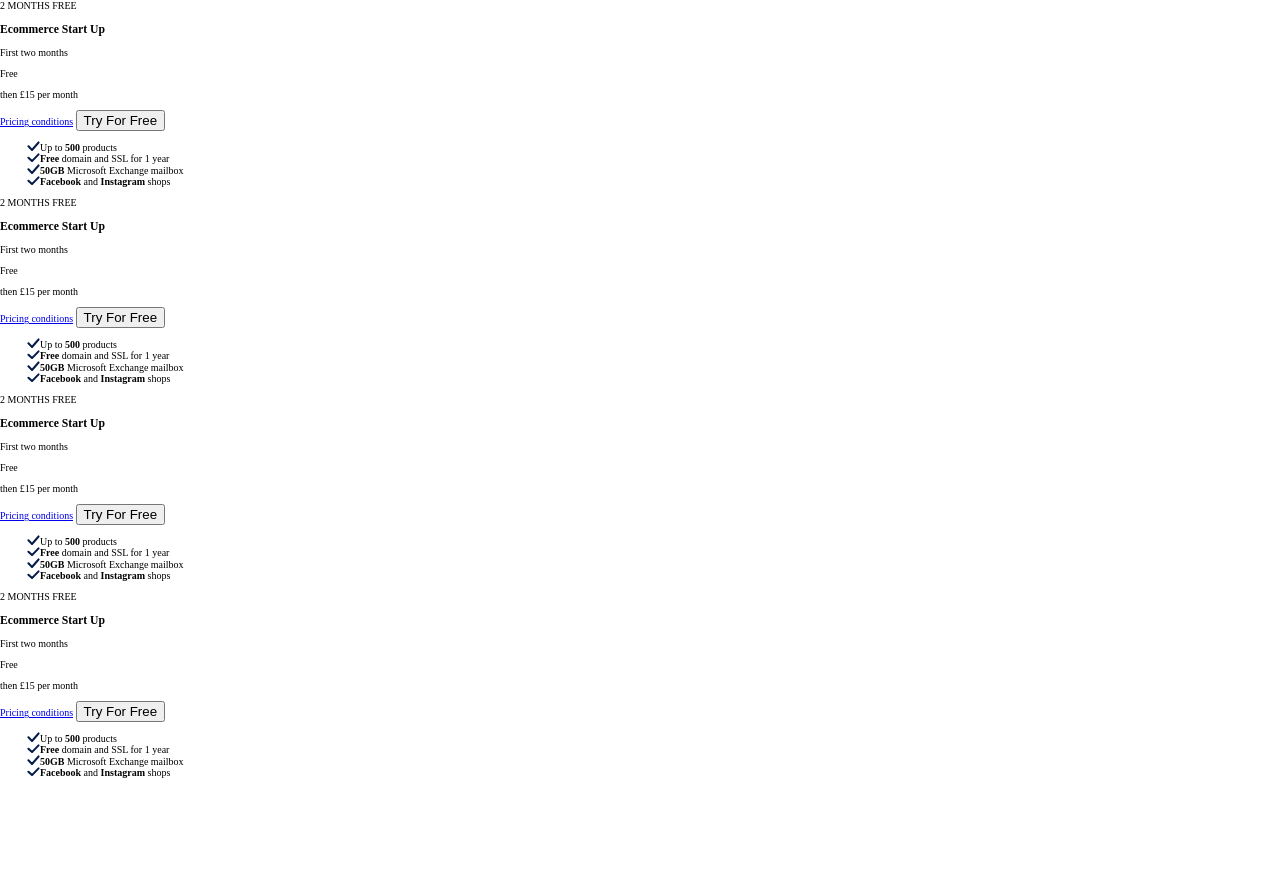
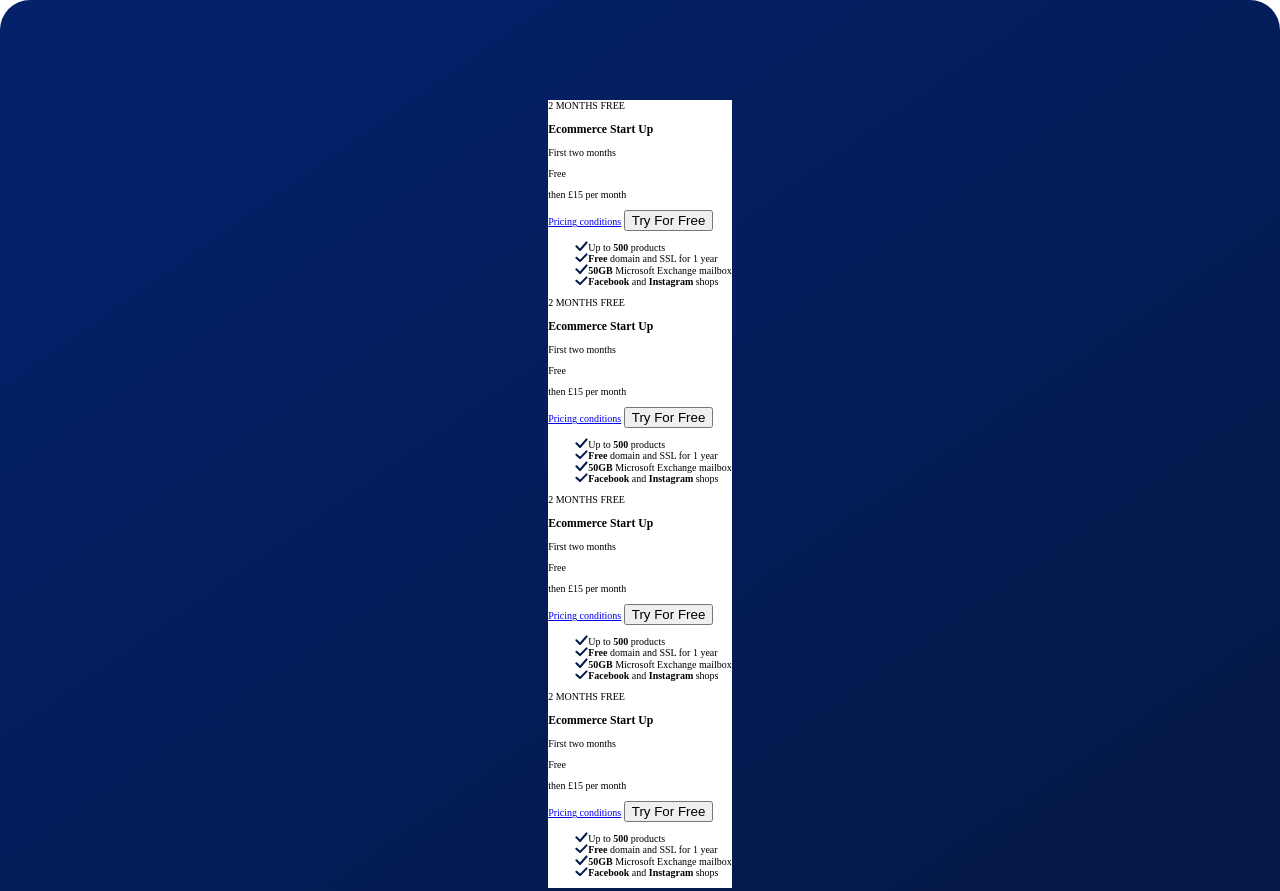
Before and after one commit to ex-jedi/web-developer-test, a website built with Parcel: page index.html in a window 1280 px wide. Shown: the top 891 px of the page. Before the commit the page ends 800 px from the top, so only its background shows below. Built offline with nearby package versions, Linux system fonts and the light colour scheme.

Commit message:
E-commerce section styles

```diff
--- a/sass/_bits.scss
+++ b/sass/_bits.scss
@@ -36,6 +36,7 @@
 //  Background Colours
 $background-colour-light: #fff;
 $background-colour-main: #031A4A;
+$background-gradient-main: linear-gradient(145deg, #04216a 10%, #041947 90%);
 
 // Element Colours
 $button-background-main: #0199FF;
--- a/sass/main.scss
+++ b/sass/main.scss
@@ -28,7 +28,25 @@ body {
   overflow-x: hidden;
 }
 
+.ecommerce-section {
+  @include flex(column);
+  align-items: center;
+  position: relative;
+  padding: 100px;
+
+  &::before {
+    content: "";
+    position: absolute;
+    inset: 0;
+    background: $background-gradient-main;
+    border-radius: 3rem;
+  }
+}
+
 .package-card {
+  position: relative;
+  background-color: $background-colour-light;
+  z-index: 1;
 
   &::before {
     content: "2 MONTHS FREE";
```
Also changed, not shown: 2 other files.
